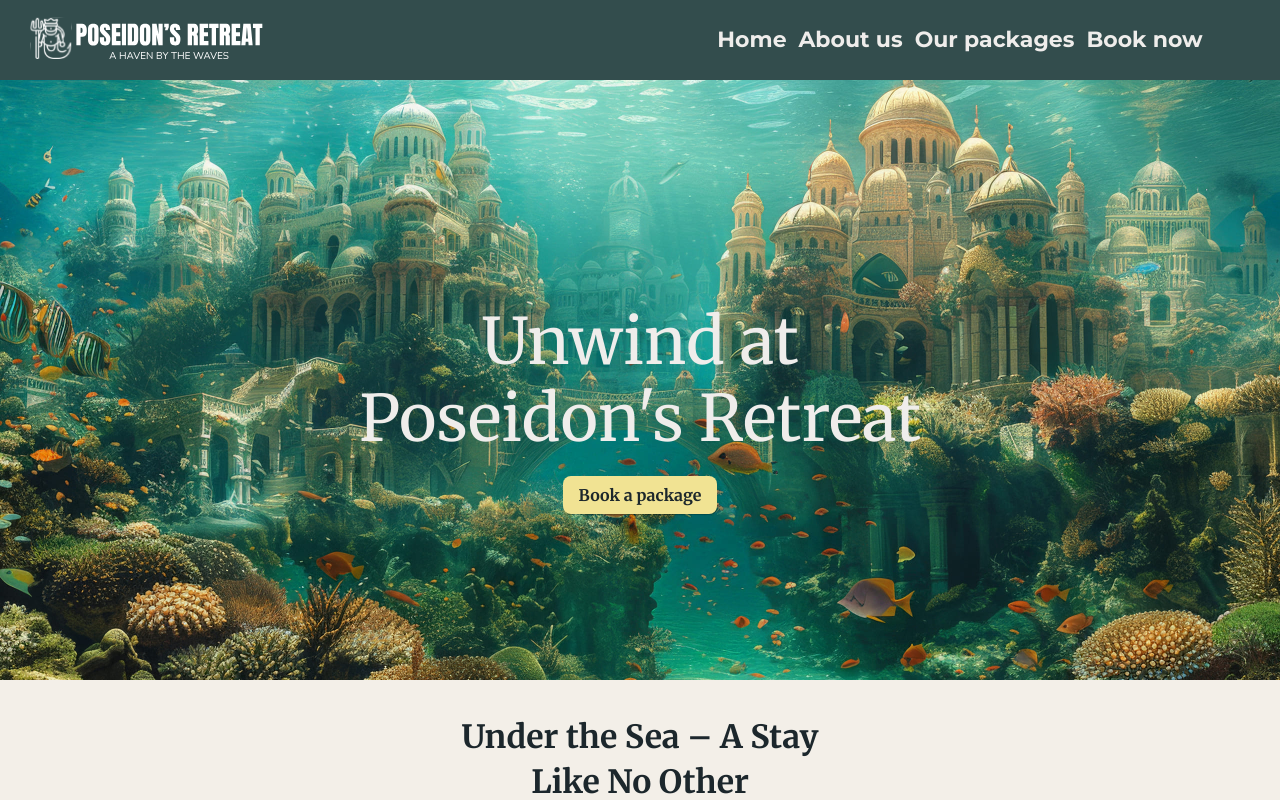
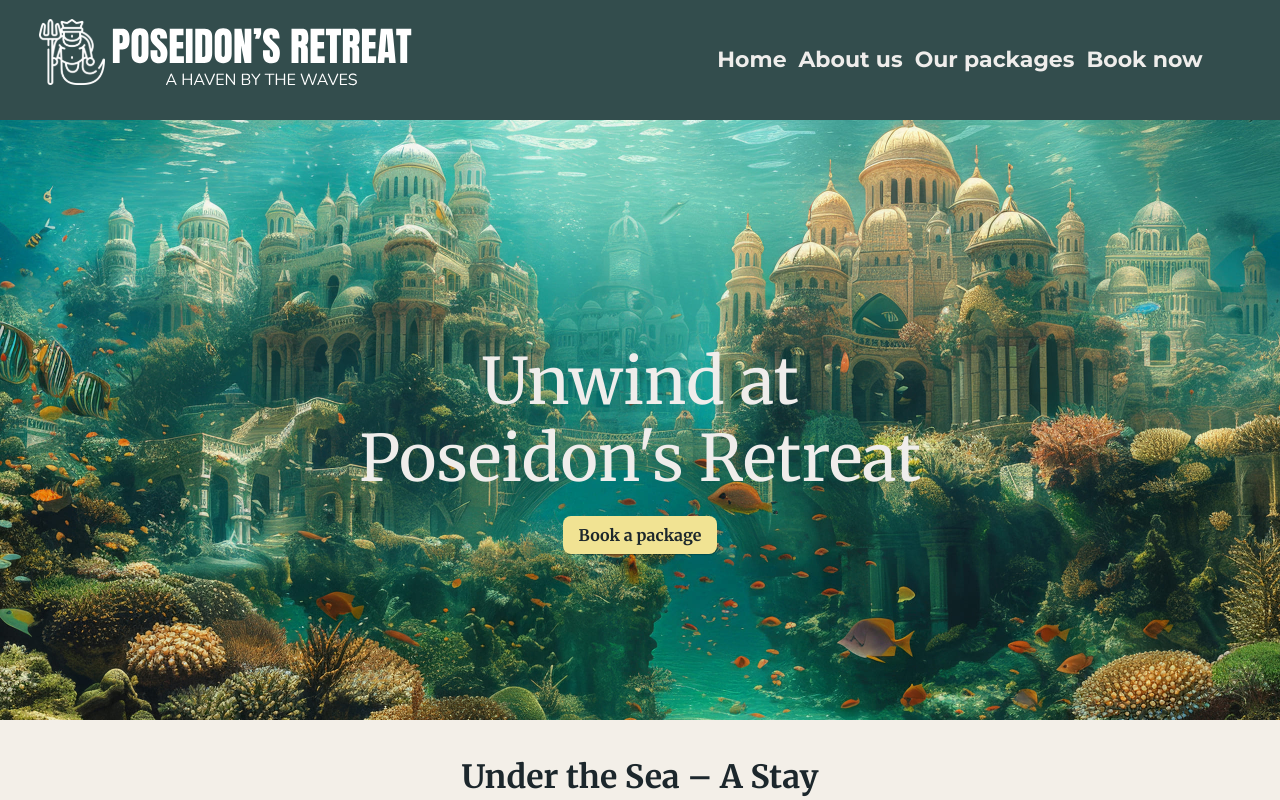
Before and after one commit to maria-jon/poseidon, a Vue app: page / in a window 1280 px wide. Shown: the top 800 px of the page. Built offline with nearby package versions, Linux system fonts and the light colour scheme.

Commit message:
(feat)(header): add responsive height to desktop version

```diff
--- a/src/components/HeaderBar.vue
+++ b/src/components/HeaderBar.vue
@@ -137,10 +137,14 @@ a {
 }
 
 @media only screen and (min-width: 1024px) {
+  .wrapper {
+    height: 120px;
+    width: 100vw;
+  }
   .menu-overlay {
     flex-direction: row;
     background-color: $color-primary-dark;
-    max-height: 80px;
+    max-height: 120px;
   }
 }
 </style>
```
